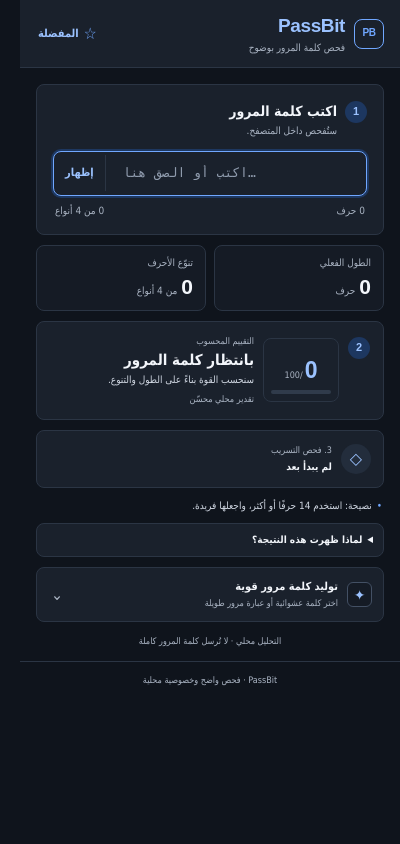
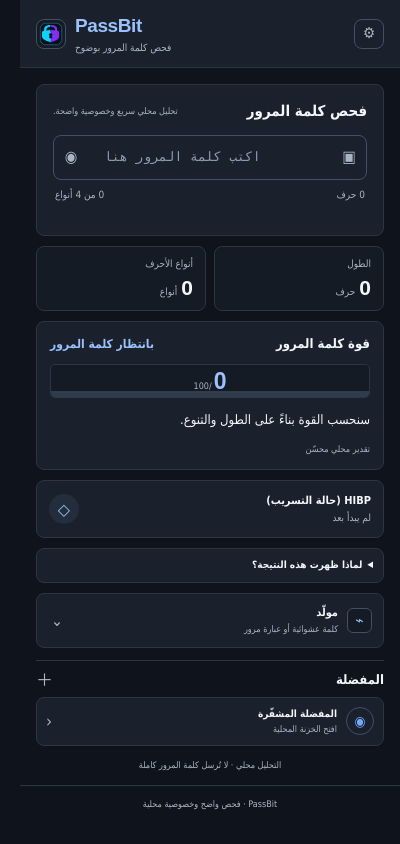
Before and after one commit to RealFiras/PassBit, a browser extension: page popup/index.html in a window 400 px wide. Drawn offline with Linux system fonts and the light colour scheme.

Commit message:
Match popup UI to PassBit hero design

```diff
--- a/popup/index.html
+++ b/popup/index.html
@@ -10,40 +10,42 @@
   <main class="app-shell">
     <header class="topbar">
       <div class="brand-lockup">
-        <span class="brand-mark" aria-hidden="true">PB</span>
+        <img class="brand-mark" src="../icons/icon32.png" alt="PB">
         <div><h1>PassBit</h1><p>فحص كلمة المرور بوضوح</p></div>
       </div>
-      <button id="open-vault" class="vault-link" type="button" title="فتح المفضلة المشفّرة"><span class="vault-star" aria-hidden="true">☆</span><span>المفضلة</span></button>
+      <button id="open-vault" class="header-icon-button" type="button" title="فتح المفضلة المشفّرة" aria-label="فتح المفضلة المشفّرة">⚙</button>
     </header>
 
     <section id="check-view" class="view">
       <section class="input-card">
-        <div class="step-heading"><span class="step-number">1</span><div><h2>اكتب كلمة المرور</h2><p>ستُفحص داخل المتصفح.</p></div></div>
+        <div class="section-heading"><h2>فحص كلمة المرور</h2><p>تحليل محلي سريع وخصوصية واضحة.</p></div>
         <div class="input-wrap">
-          <input id="password-input" type="password" autocomplete="new-password" spellcheck="false" maxlength="4096" placeholder="اكتب أو الصق هنا…" aria-describedby="input-hint">
-          <button id="toggle-password" class="text-button" type="button" aria-label="إظهار كلمة المرور" aria-pressed="false">إظهار</button>
+          <button id="toggle-password" class="input-action" type="button" aria-label="إظهار كلمة المرور" aria-pressed="false">◉</button>
+          <input id="password-input" type="password" autocomplete="new-password" spellcheck="false" maxlength="4096" placeholder="اكتب كلمة المرور هنا" aria-describedby="input-hint">
+          <button id="copy-input" class="input-action" type="button" title="نسخ كلمة المرور" aria-label="نسخ كلمة المرور">▣</button>
         </div>
         <div id="input-hint" class="field-meta"><span id="length-label">0 حرف</span><span id="types-label">0 من 4 أنواع</span></div>
+        <p id="input-feedback" class="input-feedback" aria-live="polite"></p>
       </section>
 
       <section class="stats-grid" aria-label="قياسات كلمة المرور">
-        <div class="stat-card"><span>الطول الفعلي</span><strong id="length-value">0</strong><small>حرف</small></div>
-        <div class="stat-card"><span>تنوّع الأحرف</span><strong id="types-value">0</strong><small>من 4 أنواع</small></div>
+        <div class="stat-card"><span>الطول</span><strong id="length-value">0</strong><small>حرف</small></div>
+        <div class="stat-card"><span>أنواع الأحرف</span><strong id="types-value">0/4</strong><small>أنواع</small></div>
       </section>
 
       <section id="result-card" class="result-card neutral" aria-live="polite">
-        <div class="step-number result-step">2</div>
-        <div id="score-ring" class="score-ring" style="--score: 0deg"><div class="score-inner"><strong id="score-value">0</strong><small>/100</small></div></div>
-        <div class="result-copy"><span class="eyebrow">التقييم المحسوب</span><h2 id="result-title">بانتظار كلمة المرور</h2><p id="result-description">يظهر التقييم بعد الكتابة.</p><small id="score-meta" class="score-meta">تقدير محلي محسّن</small></div>
+        <div class="result-header"><h2>قوة كلمة المرور</h2><strong id="result-title">بانتظار الفحص</strong></div>
+        <div id="score-ring" class="score-ring" style="--score: 0deg; --score-percent: 0%"><div class="score-inner"><strong id="score-value">0</strong><small>/100</small></div></div>
+        <p id="result-description">سنحسب القوة بناءً على الطول والتنوع.</p>
+        <small id="score-meta" class="score-meta">تقدير محلي محسّن</small>
       </section>
 
       <section class="breach-row" aria-live="polite">
+        <div class="breach-copy"><strong>HIBP <span>(حالة التسريب)</span></strong><span id="breach-value">لم يبدأ بعد</span></div>
         <div id="breach-icon" class="breach-icon">◇</div>
-        <div class="breach-copy"><span class="eyebrow">3. فحص التسريب</span><strong id="breach-value">لم يبدأ بعد</strong></div>
         <button id="retry-breach" class="small-button retry-button" type="button" hidden>إعادة الفحص</button>
       </section>
 
-      <p id="tip-line" class="tip-line">نصيحة: استخدم 14 حرفًا أو أكثر، واجعلها فريدة.</p>
       <details class="check-details">
         <summary>لماذا ظهرت هذه النتيجة؟</summary>
         <ul id="reason-list"><li>اكتب كلمة المرور لعرض الفحوصات.</li></ul>
@@ -51,7 +53,7 @@
       </details>
 
       <section class="generator-section">
-        <button id="generate-password" class="generator-trigger" type="button" aria-expanded="false" aria-controls="generator-panel"><span class="generator-trigger-icon" aria-hidden="true">✦</span><span><strong>توليد كلمة مرور قوية</strong><small>اختر كلمة عشوائية أو عبارة مرور طويلة</small></span><span class="generator-chevron" aria-hidden="true">⌄</span></button>
+        <button id="generate-password" class="generator-trigger" type="button" aria-expanded="false" aria-controls="generator-panel"><span class="generator-trigger-icon" aria-hidden="true">⌁</span><span><strong>مولّد</strong><small>كلمة عشوائية أو عبارة مرور</small></span><span class="generator-chevron" aria-hidden="true">⌄</span></button>
         <section id="generator-panel" class="generator-panel" hidden aria-label="مولّد كلمات المرور">
           <div class="generator-heading"><div><h3>المولد المحلي</h3><p>لا يتم إرسال الناتج. عدّل الخيارات ثم ولّد قيمة جديدة.</p></div><button id="regenerate-generated" class="secondary-button" type="button" title="إنشاء قيمة مختلفة">توليد</button></div>
           <div class="generator-modes" role="tablist" aria-label="نوع المولد">
@@ -76,6 +78,11 @@
           <button id="use-generated" class="primary-button full-button" type="button" disabled>استخدمها للفحص</button>
           <p id="copy-feedback" class="feedback" aria-live="polite"></p>
         </section>
+      </section>
+
+      <section class="favorites-preview" aria-label="المفضلة المشفّرة">
+        <div class="preview-heading"><h2>المفضلة</h2><span class="preview-plus" aria-hidden="true">＋</span></div>
+        <button class="preview-vault-row" type="button" aria-label="فتح المفضلة المشفّرة" data-open-vault><span class="preview-vault-icon" aria-hidden="true">◉</span><span><strong>المفضلة المشفّرة</strong><small>افتح الخزنة المحلية</small></span><span class="preview-arrow" aria-hidden="true">‹</span></button>
       </section>
 
       <p class="privacy-note">التحليل محلي · لا تُرسل كلمة المرور كاملة</p>
--- a/popup/popup.css
+++ b/popup/popup.css
@@ -36,15 +36,21 @@
 button:focus-visible, input:focus-visible, select:focus-visible, summary:focus-visible { outline: 2px solid var(--primary); outline-offset: 2px; }
 
 .app-shell { width: 100%; padding: 0 16px 14px; }
-.topbar, .brand-lockup, .field-meta, .view-heading, .vault-toolbar, .generator-row, .favorite-top { display: flex; align-items: center; }
-.topbar { justify-content: space-between; min-height: 64px; margin: 0 -16px 16px; padding: 12px 16px; border-bottom: 1px solid var(--line-soft); background: var(--surface-card); }
-.brand-lockup { gap: 9px; }
-.brand-mark { display: grid; width: 30px; height: 30px; place-items: center; border: 1px solid var(--primary); border-radius: 8px; color: var(--primary); font-family: Arial, sans-serif; font-size: 10px; font-weight: 800; letter-spacing: -.4px; }
+.topbar, .brand-lockup, .field-meta, .view-heading, .vault-toolbar, .generator-row, .favorite-top, .section-heading, .preview-heading, .preview-vault-row { display: flex; align-items: center; }
+.topbar { direction: ltr; justify-content: space-between; min-height: 64px; margin: 0 -16px 16px; padding: 12px 16px; border-bottom: 1px solid var(--line-soft); background: var(--surface-card); }
+.brand-lockup { direction: ltr; gap: 9px; }
+.brand-mark { display: block; width: 30px; height: 30px; flex: 0 0 auto; border: 1px solid var(--line); border-radius: 8px; padding: 2px; background: var(--surface-low); object-fit: cover; }
+.header-icon-button { display: grid; width: 30px; height: 30px; place-items: center; border: 1px solid var(--line); border-radius: 8px; background: var(--surface-card); color: var(--muted); font-size: 15px; line-height: 1; }
+.header-icon-button:hover { border-color: var(--primary); color: var(--primary-dark); }
+.section-heading, .result-card, .breach-row, .check-details, .generator-section, .favorites-preview { direction: rtl; }
 .brand-lockup h1 { margin: 0; color: var(--primary-dark); font-family: Arial, sans-serif; font-size: 19px; letter-spacing: -.4px; }
 .brand-lockup p { margin: 1px 0 0; color: var(--muted); font-size: 10px; }
 .vault-link { display: flex; align-items: center; gap: 5px; border: 0; padding: 7px 2px; background: transparent; color: var(--primary-dark); font-size: 11px; font-weight: 600; }
 .vault-link:hover { text-decoration: underline; }
 .vault-star { color: var(--primary); font-size: 16px; line-height: 1; }
+.section-heading { justify-content: space-between; margin-bottom: 12px; }
+.section-heading h2 { margin: 0; color: var(--text); font-size: 15px; font-weight: 600; }
+.section-heading p { margin: 0; color: var(--muted); font-size: 9px; }
 
 .view[hidden], .generator-panel[hidden], .generator-options[hidden] { display: none; }
 .input-card, .result-card, .breach-row, .vault-card, .check-details, .generator-trigger, .generator-panel { border: 1px solid var(--line-soft); border-radius: var(--radius); background: var(--surface-card); }
@@ -54,7 +60,10 @@
 .step-heading p { margin: 3px 0 0; color: var(--muted); font-size: 10px; }
 .step-number { display: grid; width: 22px; height: 22px; flex: 0 0 auto; place-items: center; border-radius: 50%; background: var(--primary-soft); color: var(--primary-dark); font-family: Arial, sans-serif; font-size: 11px; font-weight: 700; }
 .result-step { align-self: start; margin-top: 2px; }
-.input-wrap { display: flex; align-items: center; gap: 5px; border: 1px solid var(--line); border-radius: var(--radius); background: var(--surface-card); }
+.input-wrap { display: flex; align-items: center; gap: 4px; direction: ltr; border: 1px solid var(--line); border-radius: var(--radius); background: var(--surface-card); }
+.input-action { width: 34px; height: 34px; flex: 0 0 auto; border: 0; padding: 0; background: transparent; color: var(--muted); font-size: 16px; line-height: 1; }
+.input-action:hover { color: var(--primary); }
+.input-feedback { min-height: 12px; margin: 5px 2px 0; color: var(--green); font-size: 9px; }
 .input-wrap:focus-within { border-color: var(--primary); box-shadow: 0 0 0 2px var(--primary-soft); }
 #password-input { min-width: 0; flex: 1; border: 0; outline: 0; padding: 12px; background: transparent; color: var(--text); direction: ltr; text-align: left; font-family: "JetBrains Mono", Consolas, monospace; font-size: 13px; }
 #password-input::placeholder { color: #8f9bad; font-family: inherit; }
@@ -67,13 +76,16 @@
 .stat-card strong { display: inline-block; margin-top: 5px; color: var(--text); font-family: Arial, sans-serif; font-size: 21px; line-height: 1; }
 .stat-card small { display: inline-block; margin-right: 4px; }
 
-.result-card { display: grid; grid-template-columns: 22px 76px minmax(0, 1fr); gap: 9px; align-items: center; margin-top: 10px; padding: 13px; }
+.result-card { display: block; margin-top: 10px; padding: 13px; }
+.result-header { display: flex; align-items: baseline; justify-content: space-between; gap: 10px; }
+.result-header h2 { margin: 0; color: var(--text); font-size: 13px; font-weight: 600; }
+.result-header strong { color: var(--primary-dark); font-size: 12px; font-weight: 600; }
 .result-card.weak, .result-card.leaked, .result-card.error { border-color: var(--red); background: var(--red-soft); }
 .result-card.moderate { border-color: var(--yellow); background: var(--yellow-soft); }
 .result-card.strong { border-color: var(--green); background: var(--green-soft); }
-.score-ring { display: grid; width: 76px; height: 64px; place-items: center; border: 1px solid var(--line-soft); border-radius: var(--radius); background: var(--surface-card); position: relative; }
-.score-ring::before { position: absolute; right: 7px; bottom: 7px; left: 7px; height: 4px; border-radius: 2px; background: #303b4b; content: ""; }
-.score-ring::after { position: absolute; right: 7px; bottom: 7px; width: var(--score-percent, 0%); height: 4px; border-radius: 2px; background: var(--primary); content: ""; }
+.score-ring { position: relative; display: grid; width: 100%; height: 34px; place-items: center; margin-top: 10px; border: 1px solid var(--line-soft); border-radius: 5px; background: var(--surface-low); overflow: hidden; }
+.score-ring::before { position: absolute; right: 0; bottom: 0; left: 0; height: 6px; border-radius: 0; background: #303b4b; content: ""; }
+.score-ring::after { position: absolute; right: 0; bottom: 0; width: var(--score-percent, 0%); height: 6px; border-radius: 0; background: var(--primary); content: ""; }
 .result-card.weak .score-ring::after, .result-card.leaked .score-ring::after, .result-card.error .score-ring::after { background: var(--red); }
 .result-card.moderate .score-ring::after { background: var(--yellow); }
 .result-card.strong .score-ring::after { background: var(--green); }
@@ -94,7 +106,8 @@
 .breach-icon.clean { background: var(--green-soft); color: var(--green); }
 .breach-icon.leaked { background: var(--red-soft); color: var(--red); }
 .breach-copy { min-width: 0; flex: 1; }
-.breach-row strong { display: block; color: var(--text); font-size: 10px; line-height: 1.4; }
+.breach-row strong { display: block; color: var(--text); font-size: 11px; line-height: 1.4; }
+.breach-copy > span { display: block; margin-top: 3px; color: var(--muted); font-size: 10px; line-height: 1.4; }
 .retry-button { flex: 0 0 auto; }
 
 .tip-line { margin: 10px 2px 0; color: #d0d7e2; font-size: 10px; line-height: 1.5; }
@@ -138,6 +151,18 @@
 .full-button { width: 100%; margin-top: 8px; }
 .feedback { min-height: 12px; margin: 6px 0 0; color: var(--green); font-size: 9px; line-height: 1.4; }
 .privacy-note, .vault-note { margin: 13px 0 0; color: var(--muted); text-align: center; font-size: 9px; }
+.favorites-preview { margin-top: 12px; padding-top: 10px; border-top: 1px solid var(--line-soft); }
+.preview-heading { justify-content: space-between; margin-bottom: 7px; }
+.preview-heading h2 { margin: 0; color: var(--text); font-size: 13px; font-weight: 600; }
+.preview-plus { color: var(--muted); font-size: 17px; line-height: 1; }
+.preview-vault-row { width: 100%; gap: 9px; border: 1px solid var(--line-soft); border-radius: var(--radius); padding: 9px; background: var(--surface-card); color: var(--text); text-align: right; }
+.preview-vault-row:hover { border-color: var(--primary); }
+.preview-vault-icon { display: grid; width: 28px; height: 28px; flex: 0 0 auto; place-items: center; border: 1px solid var(--line); border-radius: 50%; color: var(--primary); font-size: 14px; }
+.preview-vault-row > span:nth-child(2) { min-width: 0; flex: 1; }
+.preview-vault-row strong, .preview-vault-row small { display: block; }
+.preview-vault-row strong { font-size: 10px; }
+.preview-vault-row small { margin-top: 2px; color: var(--muted); font-size: 9px; }
+.preview-arrow { color: var(--muted); font-size: 17px; }
 
 .view-heading { justify-content: space-between; margin: 15px 0 11px; }
 .view-heading h2 { margin: 0; color: var(--text); font-size: 16px; font-weight: 600; }
--- a/popup/popup.js
+++ b/popup/popup.js
@@ -7,6 +7,8 @@
   const closeVaultButton = document.getElementById("close-vault");
   const passwordInput = document.getElementById("password-input");
   const toggleButton = document.getElementById("toggle-password");
+  const copyInputButton = document.getElementById("copy-input");
+  const inputFeedback = document.getElementById("input-feedback");
   const lengthValue = document.getElementById("length-value");
   const typesValue = document.getElementById("types-value");
   const lengthLabel = document.getElementById("length-label");
@@ -62,6 +64,7 @@
   const importVaultButton = document.getElementById("import-vault");
   const importVaultFile = document.getElementById("import-vault-file");
   const transferFeedback = document.getElementById("transfer-feedback");
+  const previewVaultButtons = document.querySelectorAll("[data-open-vault]");
 
   let breachRequestId = 0;
   let breachTimer = 0;
@@ -110,6 +113,7 @@
     breachValue.textContent = "لم يبدأ بعد";
     setRetryVisible(false);
     tipLine.textContent = "نصيحة: استخدم 14 حرفًا أو أكثر، واجعلها فريدة.";
+    inputFeedback.textContent = "";
     renderReasons([]);
     setSaveButtonEnabled(false);
   }
@@ -144,6 +148,7 @@
     breachValue.textContent = "جارٍ الفحص…";
     setRetryVisible(false);
     tipLine.textContent = `نصيحة: ${result.primarySuggestionAr}`;
+    inputFeedback.textContent = "";
     renderReasons(result.findingsAr);
     setSaveButtonEnabled(true);
   }
@@ -513,7 +518,15 @@
     toggleButton.setAttribute("aria-pressed", String(showPassword));
   });
   retryBreachButton.addEventListener("click", () => requestBreachCheck(currentPasswordForBreach, true));
+  copyInputButton.addEventListener("click", () => {
+    if (!passwordInput.value) {
+      inputFeedback.textContent = "اكتب كلمة المرور أولًا.";
+      return;
+    }
+    copyText(passwordInput.value, inputFeedback);
+  });
   openVaultButton.addEventListener("click", () => showView("vault"));
+  previewVaultButtons.forEach((button) => button.addEventListener("click", () => showView("vault")));
   closeVaultButton.addEventListener("click", () => showView("check"));
   generateButton.setAttribute("aria-expanded", "false");
   generateButton.addEventListener("click", () => {
--- a/service-worker.js
+++ b/service-worker.js
@@ -3,7 +3,7 @@
 const PWNED_PASSWORDS_RANGE_URL = "https://api.pwnedpasswords.com/range/";
 const MAX_PASSWORD_LENGTH = 4096;
 const REQUEST_TIMEOUT_MS = 12000;
-const PASSBIT_USER_AGENT = "PassBit/1.8.2 (Chrome Extension; Firas)";
+const PASSBIT_USER_AGENT = "PassBit/1.8.3 (Chrome Extension; Firas)";
 
 async function sha1Hex(value) {
   const bytes = new TextEncoder().encode(value);
```
Also changed, not shown: manifest.json, 2 other files.
